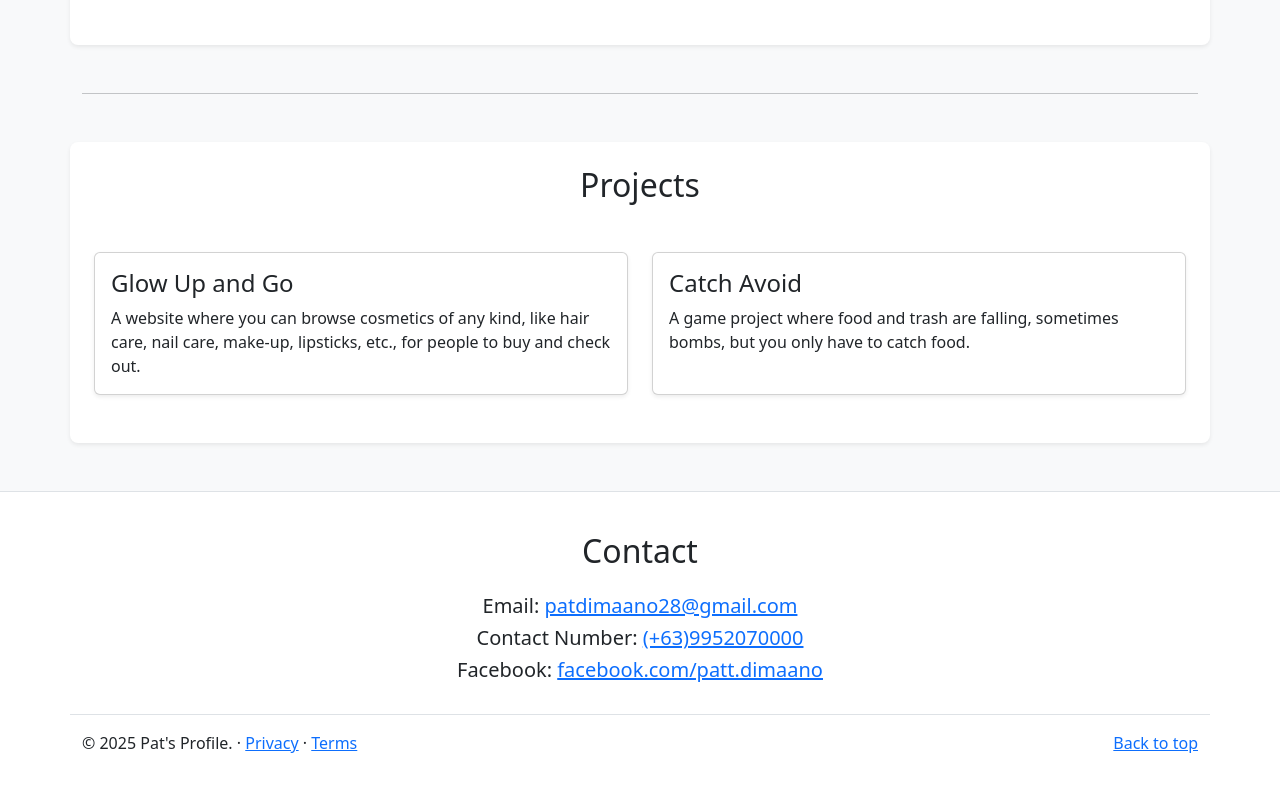
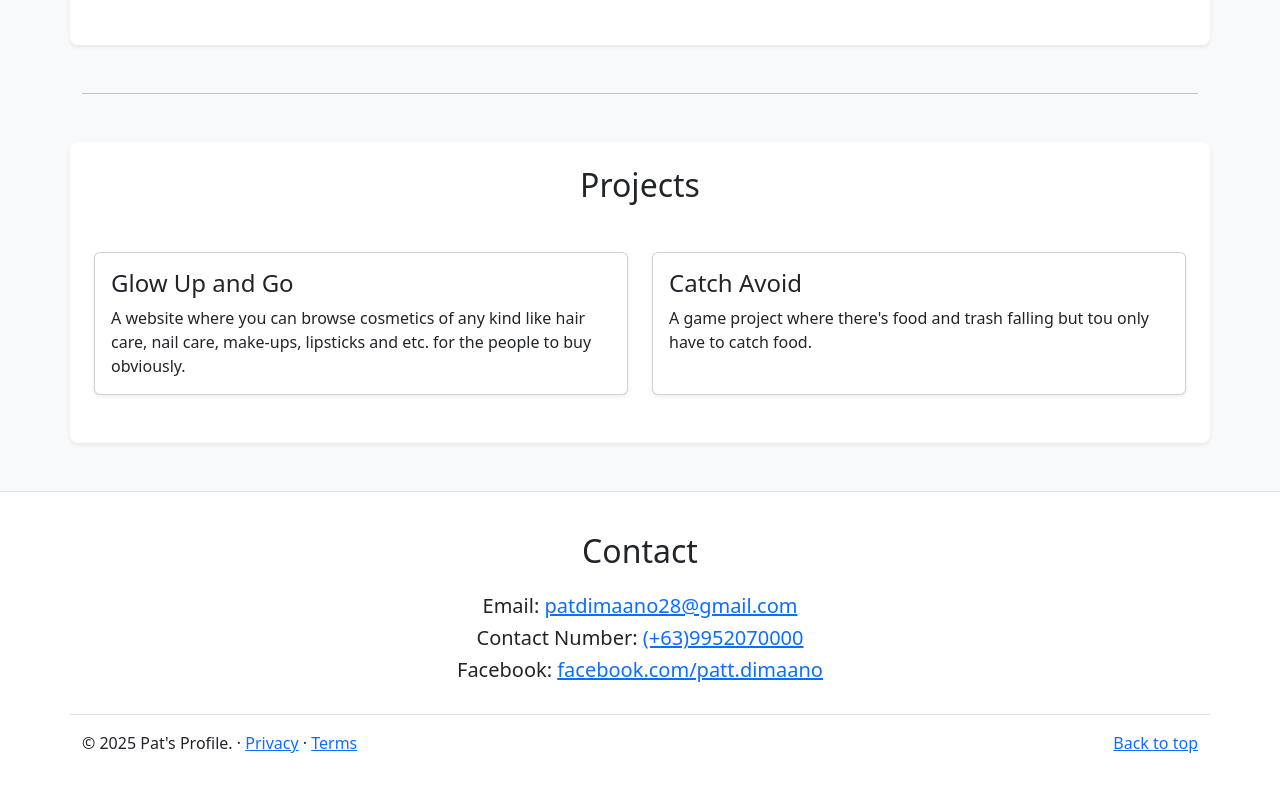
Before and after one commit to Patchysaurus/Patchysaurus.github.io, a plain HTML site: page index.html in a window 1280 px wide. Shown: the part 1679-2466 px from the top of the page. Drawn offline with nearby package versions, Linux system fonts and the light colour scheme.

Commit message:
Add files via upload

```diff
--- a/index.html
+++ b/index.html
@@ -139,7 +139,7 @@
                 <div class="card h-100 shadow-sm">
                     <div class="card-body">
                         <h3 class="card-title h4">Glow Up and Go</h3>
-                        <p class="card-text">A website where you can browse cosmetics of any kind, like hair care, nail care, make-up, lipsticks, etc., for people to buy and check out.</p>
+                        <p class="card-text">A website where you can browse cosmetics of any kind like hair care, nail care, make-ups, lipsticks and etc. for the people to buy obviously.</p>
                     </div>
                 </div>
             </div>
@@ -148,7 +148,7 @@
                 <div class="card h-100 shadow-sm">
                     <div class="card-body">
                         <h3 class="card-title h4">Catch Avoid</h3>
-                        <p class="card-text">A game project where food and trash are falling, sometimes bombs, but you only have to catch food.</p>
+                        <p class="card-text">A game project where there's food and trash falling but tou only have to catch food.</p>
                     </div>
                 </div>
             </div>
```
